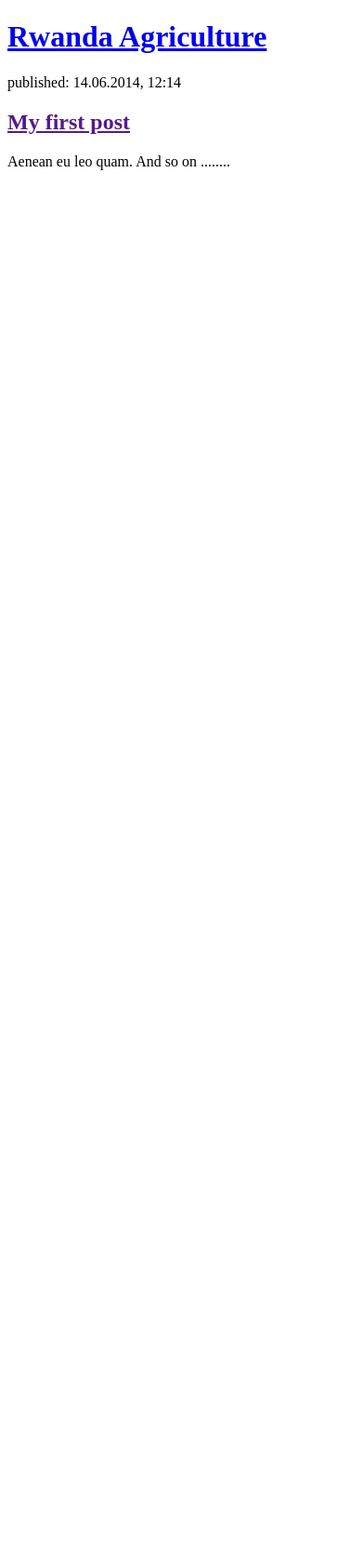
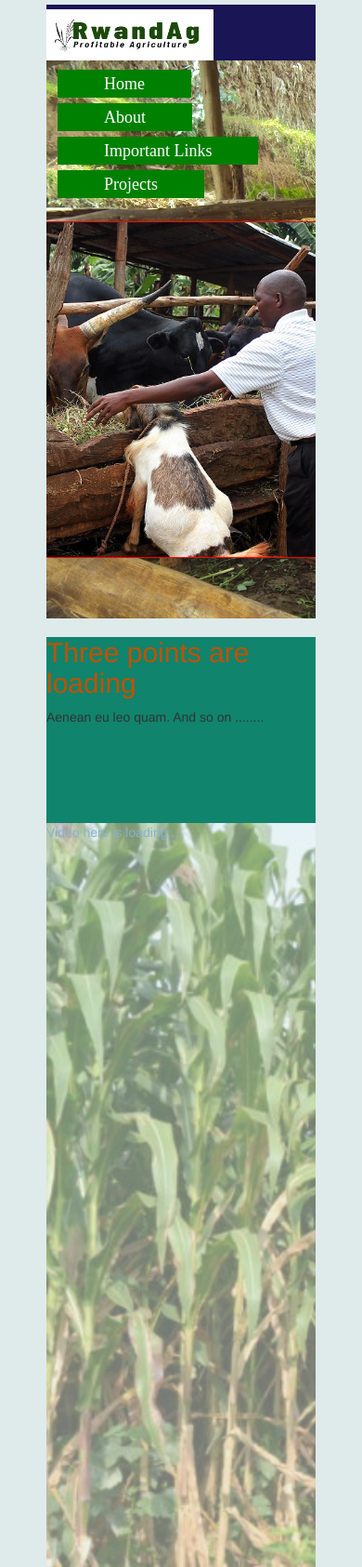
Before and after one commit to amasomo10/my-first-site, a Django app: page / in a window 390 px wide. Shown: the whole page at 93% size. Before the commit the page ends 183 px from the top, so only its background shows below. Run offline with Django 3.2, Linux system fonts and the light colour scheme; some libraries are stand-ins or nearby versions.

Commit message:
Homepage created and empty pages

```diff
--- a/psite/static/css/psite.css
+++ b/psite/static/css/psite.css
@@ -1,5 +1,167 @@
+* {
+  margin: 0;
+  padding: 0;
+}
+
+* {
+  box-sizing: border-box;
+}
+
+nav{
+  width: 100%;
+  height: 60px;
+  background-color: #1A1554;
+  margin-top: 5px;
+}
+
+nav img{
+  width: 180px;
+  height: 55px;
+  margin-right: 150px;
+}
+nav ul{
+  padding-top: 5px;
+  display: inline-flex;
+}
+
+nav ul li{
+  list-style: none;
+  display: inline-block;
+  float: right;
+  position: relative;
+  line-height: 20px;
+  border: 2px solid red;
+  border-radius: 20px;
+  padding-top: 15px;
+}
+
+nav ul li a{
+  text-decoration: none;
+  background: green;
+  font-size: 18px;
+  font-family: 'Volkhov', serif;
+  color: white;
+  margin: 12px;
+  padding: 5px 50px;
+}
+nav ul li a:hover {
+  background: white;
+  color: red;
+  border-radius: 10px;
+}
+
+nav ul li ul{
+  display: none; /* Navigation bar to be set */
+  position: absolute;
+  background-color: #DFEAEB;
+  z-index: 1000;
+}
+
+nav ul li:hover ul{
+  display: block;
+}
+
+nav ul li ul li{
+  float: left;
+  border: none;
+  z-index: 1000;
+}
+
+.top-part{
+  background-image: url("./topbackground.jpg");
+  background-size: cover;
+  height: 600px;
+}
+
+.auto-slider{
+  padding-top: 100px;
+  padding-left:250px;
+  overflow: hidden;
+}
+.auto-slider_conentent{
+  list-style: none;
+  display: flex;
+  position: right;
+  /*animation-name: slide;
+  animation-duration: 10s;
+  animation-iteration-count: infinite;
+  animation-timing-function: ease-in-out; */
+  animation: slide 15s ease-in-out infinite;
+  /* animation-direction: alternate-reverse; */
+}
+
+.auto-slider_conentent:hover{
+  animation-play-state: paused;
+}
+
+@keyframes slide{
+  5%{
+    transform: translateX(0);
+  }
+  20%%, 25%{
+    transform: translateX(-580px);
+  }
+  40%, 45%{
+    transform: translateX(-1160px);
+  }
+  60%, 65%{
+    transform: translateX(-1740px);
+  }
+  75%, 80%{
+    transform: translateX(-2320px);
+  }
+  90%, 95%{
+    transform: translateX(0);
+  }
+}
+
+.auto-slider_conentent img{
+  outline: 1px solid red;
+  width: 580px;
+  height: 360px;
+  margin-left: 50px;
+  margin-right: 10px;
+}
+
+.middle-part{
+  background-color: #10846C;
+  height: 200px;
+}
+
+.bottom-part{
+  background-image: url("./bottomone.jpg");
+  background-size: cover;
+  background-color: #9DA971;
+  height: 800px;
+  opacity: 0.5;
+}
+h1 a, h2 a {
+    color: #C25100;
+}
+
 body {
   padding-left: 50px;
   padding-right: 50px;
   background-color: #DFEAEB;
 }
+
+
+/* MEDIA QUERRIES */
+/* Mobile Styles */
+@media only screen and (max-width: 1120px) {
+  nav ul{
+    width: 100%;
+    position: static;
+    display: block;
+  }
+  nav ul li{
+    width: 100%;
+    border: none;
+  }
+  nav ul li ul li a{
+    width: 10px;
+  }
+  .auto-slider{
+    padding-top: 30px;
+  }
+}
--- a/psite/templates/psite/home.html
+++ b/psite/templates/psite/home.html
@@ -1,15 +1,48 @@
+{% load static %}
 <!DOCTYPE html>
 <html lang="en">
   <head>
     <title>RwandAg</title>
+    <meta charset="utf-8">
+    <link rel="stylesheet" href="//maxcdn.bootstrapcdn.com/bootstrap/3.2.0/css/bootstrap.min.css">
+    <link rel="stylesheet" href="//maxcdn.bootstrapcdn.com/bootstrap/3.2.0/css/bootstrap-theme.min.css">
+    <meta name="viewport" content="width=device-width, initial-scale=1">
+    <link rel="stylesheet" href="{% static 'css/psite.css' %}">
   </head>
   <body>
-    <div>
-        <h1><a href="/">Rwanda Agriculture</a></h1>
+    <nav>
+      <ul>
+        <img src="../static/css/logo.png" >
+        <li><a href="/">Home</a></li>
+        <li><a href="about">About</a></li>
+        <li><a href="#">Important Links</a>
+          <ul>
+            <li><a href="#">MINAGRI</a></li>
+            <li><a href="#">RAB</a></li>
+            <li><a href="#">Updates</a></li>
+            <li><a href="#">Videos</a></li>
+          </ul>
+        </li>
+        <li><a href="projects">Projects</a></li>
+      </ul>
+    </nav>
+    <div class="top-part">
+        <div class="auto-slider">
+          <ul class="auto-slider_conentent">
+            <li><img src="../static/css/slider1.jpg" alt="Corn 1" style="width:580px;height:360px;"></li>
+            <li><img src="../static/css/slider2.jpg" alt="Cattle 1" style="width:580px;height:360px;"></li>
+            <li><img src="../static/css/slider3.jpg" alt="Dealing" style="width:580px;height:360px;"></li>
+            <li><img src="../static/css/slider4.jpg" alt="Corn 2" style="width:580px;height:360px;"></li>
+            <li><img src="../static/css/slider5.jpg" alt="Cattle 2" style="width:580px;height:360px;"></li>
+          </ul>
+        </div>
     </div>
-    <div>
-       <p>published: 14.06.2014, 12:14</p>
-       <h2><a href="">My first post</a></h2>
+    <div class="middle-part">
+       <h2><a href="">Three points are loading</a></h2>
        <p>Aenean eu leo quam. And so on ........</p>
+    </div>
+    <div class="bottom-part"
+       <h2><a href="">Video here is loading...</a></h2>
+    </div>
   </body>
 </html>
--- a/psite/urls.py
+++ b/psite/urls.py
@@ -3,4 +3,7 @@ from . import views
 
 urlpatterns = [
     path('', views.home, name='home'),
+    path('about/', views.about, name='about'),
+    path('projects/', views.projects, name='projects'),
+    path('calculation/', views.calculation, name='calculation'),
 ]
--- a/psite/views.py
+++ b/psite/views.py
@@ -3,3 +3,12 @@ from django.shortcuts import render
 # Create your views here.
 def home(request):
     return render(request, 'psite/home.html', {})
+
+def about(request):
+    return render(request, 'psite/about.html', {})
+
+def projects(request):
+    return render(request, 'psite/projects.html', {})
+
+def calculation(request):
+    return render(request, 'psite/calculation.html', {})
```
Also changed, not shown: psite/templates/psite/about.html (added, +36 -0 lines), psite/templates/psite/calculation.html (added, +32 -0 lines), psite/templates/psite/projects.html (added, +32 -0 lines), psite/static/css/bottomone.jpg (added), psite/static/css/logo.png (added), psite/static/css/slider1.jpg (added), psite/static/css/slider2.jpg (added), psite/static/css/slider3.jpg (added), psite/static/css/slider4.jpg (added), psite/static/css/slider5.jpg (added), psite/static/css/topbackground.jpg (added).
